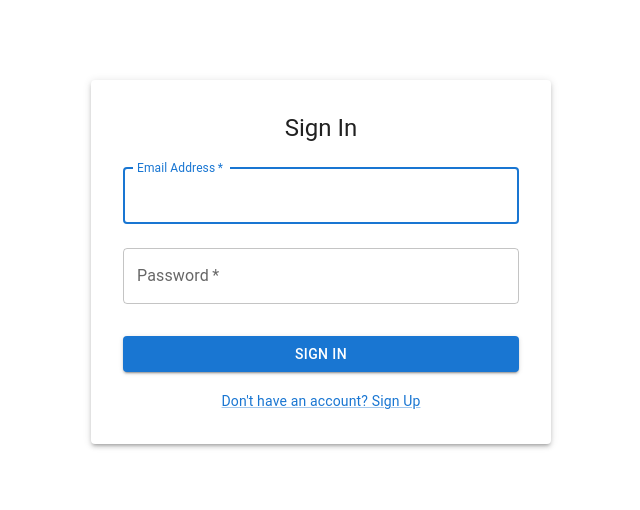
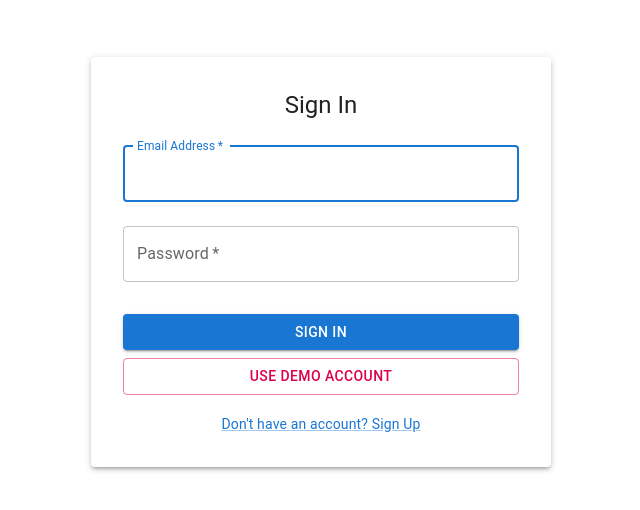
Before and after one commit to Amritesh15/Expense_Tracker, a React (Vite) app in the folder frontend/: page /login in a window 1280 px wide. Shown: the part 186-696 px from the top of the page, without its empty margins (319-959 px from the left). Built offline with nearby package versions, Linux system fonts and the light colour scheme; no server answers.

Commit message:
Added demo user button

```diff
--- a/frontend/src/pages/Login.tsx
+++ b/frontend/src/pages/Login.tsx
@@ -35,7 +35,6 @@ const Login = () => {
   const handleSubmit = async (e: FormEvent) => {
     e.preventDefault();
     try {
-      // Convert email to lowercase for consistency
       const normalizedFormData = {
         ...formData,
         email: formData.email.toLowerCase().trim()
@@ -43,9 +42,7 @@ const Login = () => {
 
       const response = await fetch(`${API_BASE_URL}/api/users/login`, {
         method: 'POST',
-        headers: {
-          'Content-Type': 'application/json',
-        },
+        headers: { 'Content-Type': 'application/json' },
         body: JSON.stringify(normalizedFormData),
       });
 
@@ -58,9 +55,18 @@ const Login = () => {
       } else {
         toast.error(data.message || 'Login failed');
       }
-    } catch (error) {
+    } catch {
       toast.error('Login failed. Please try again.');
     }
+  };
+
+  // Demo login handler
+  const handleDemoLogin = () => {
+    setFormData({
+      email: 'Demo@gmail.com',   // Updated demo email
+      password: 'Demo@1234',     // Updated demo password
+    });
+    toast.info('Demo credentials filled! Click Sign In to login.');
   };
 
   return (
@@ -106,10 +112,22 @@ const Login = () => {
               type="submit"
               fullWidth
               variant="contained"
-              sx={{ mt: 3, mb: 2 }}
+              sx={{ mt: 3, mb: 1 }}
             >
               Sign In
             </Button>
+
+            {/* Demo Login Button */}
+            <Button
+              fullWidth
+              variant="outlined"
+              color="secondary"
+              onClick={handleDemoLogin}
+              sx={{ mb: 2 }}
+            >
+              Use Demo Account
+            </Button>
+
             <Box sx={{ textAlign: 'center' }}>
               <Link href="/register" variant="body2">
                 {"Don't have an account? Sign Up"}
```
